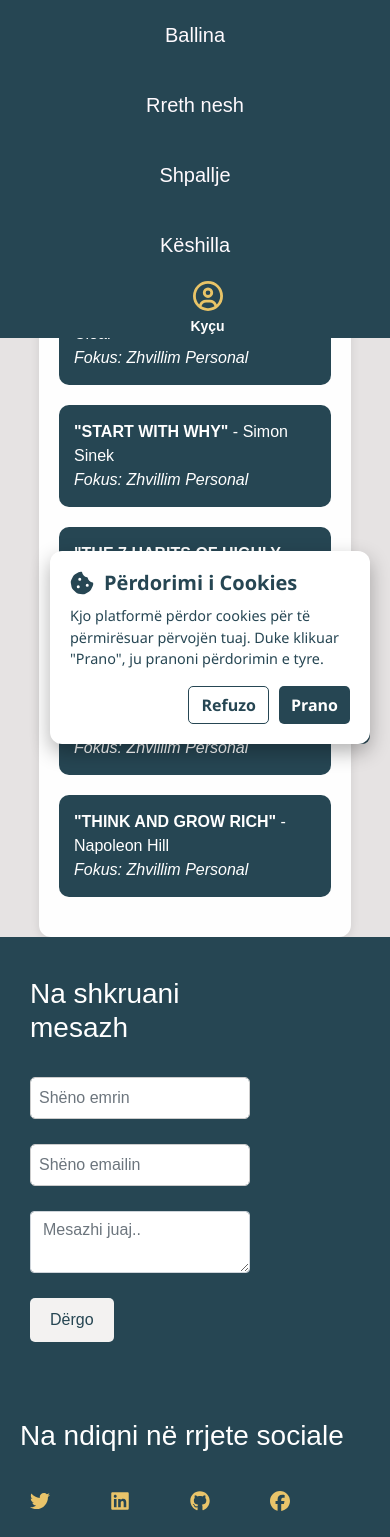
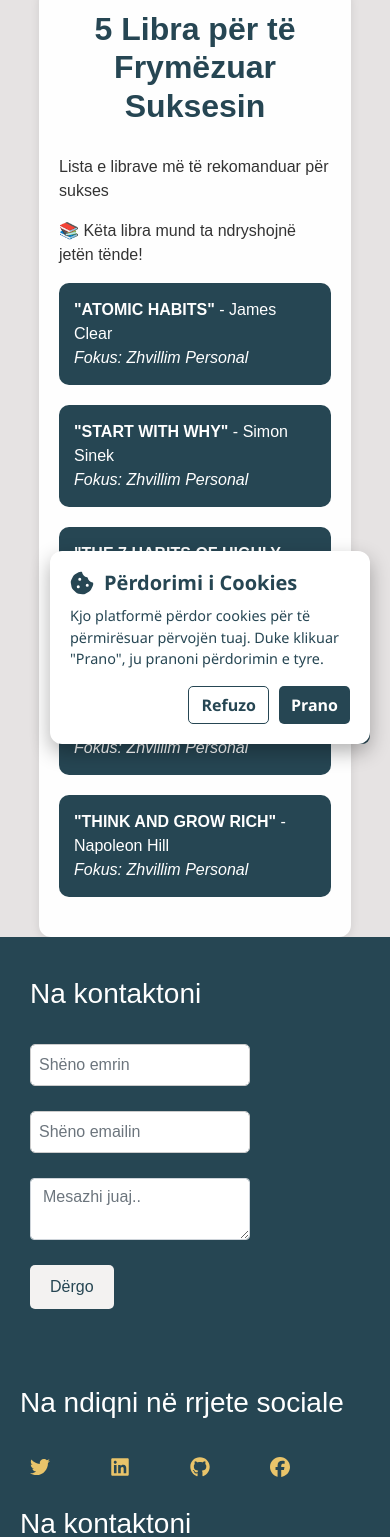
Before and after one commit to FloridaSuka/UEBII_25_Gr16, a PHP site: page /5libra.php in a window 390 px wide. Shown: the part 80-1617 px from the top of the page. Run offline with PHP 8.4, Linux system fonts and the light colour scheme.

Commit message:
Revert "ndryshim stili"
This reverts commit 8140eaad2e1a4d404c57395b2a28dd19eb694952.

```diff
--- a/footer.php
+++ b/footer.php
@@ -147,7 +147,7 @@ function validoEmail($email) {
     <div class="footer-container">
         <form method="POST"  id = "contactForm" class="contact-form" style="padding-left: 10px;" id="kontaktForm">
             <fieldset class="form-group">
-                <h3 style="color: #FFFFFF;">Na shkruani mesazh</h3>
+                <h3 style="color: #FFFFFF;">Na kontaktoni</h3>
             </fieldset>
             <fieldset class="form-group">
                 <input name="emri" class="form-control" placeholder="Shëno emrin" required>
--- a/nav.php
+++ b/nav.php
@@ -65,7 +65,7 @@ $isLoggedIn = isset($_SESSION['user_id']);
         0% { transform: rotateY(0deg); }
         100% { transform: rotateY(360deg); }
     }
-    ul.nav-links {
+    .nav-links {
         margin: 0;
         padding: 0;
         list-style: none;
@@ -97,14 +97,14 @@ $isLoggedIn = isset($_SESSION['user_id']);
         font-size: 24px;
         cursor: pointer;
     }
-    @media (max-width: 840px) {
+    @media (max-width: 768px) {
         .nav-links {
             display: none;
             flex-direction: column;
             width: 100%;
             background-color: #264653;
             position: absolute;
-            top: 80px;
+            top: 60px;
             left: 0;
             text-align: center;
         }
@@ -113,16 +113,10 @@ $isLoggedIn = isset($_SESSION['user_id']);
             margin-top: 40px;
         }
         .nav-links li {
-            margin: 20px 0;
+            margin: 10px 0;
         }
         .hamburger {
             display: block;
-        }
-        .user-icon span,img {
-            margin-left: 0;
-        }
-        .user-icon{
-            margin-left: 0;
         }
     }
     .modal {
@@ -209,22 +203,10 @@ $isLoggedIn = isset($_SESSION['user_id']);
         min-width: 70px;
     }
     .user-icon span {
-        margin-top: 10px;
+        margin-top: 5px;
         color: white;
         font-size: 14px;
         font-weight: bold;
-        margin-left: 10px;
-
-    }
-    .user-icon:focus {
-        outline: none;
-        border: none; /* optional: only use if needed */
-        box-shadow: none; /* if it has glow/shadow on focus */
-    }
-    button#loginIcon.login-btn:focus{
-        outline: none;
-        border: none; /* optional: only use if needed */
-        box-shadow: none; /* if it has glow/shadow on focus */
     }
     @font-face {
         font-family: 'myfont1regular';
@@ -256,7 +238,7 @@ $isLoggedIn = isset($_SESSION['user_id']);
                         onclick="showLoginPopup()"
                     <?php endif; ?>
                     style="background: none; border: none; cursor: pointer;">
-                <img src="foto/user-icon.svg" alt="user icon" style="margin-bottom: 5px; width: 30px;"><br>
+                <img src="foto/user-icon.svg" alt="user icon" style="width: 30px;"><br>
                 <span style="color: white; font-weight: bold;">
                 <?php echo ($isLoggedIn && isset($_SESSION['emri_perdoruesit'])) ? $_SESSION['emri_perdoruesit'] : 'Kyçu'; ?>
                 </span>
```
Lines whose indentation alone changed are shown as unchanged.
